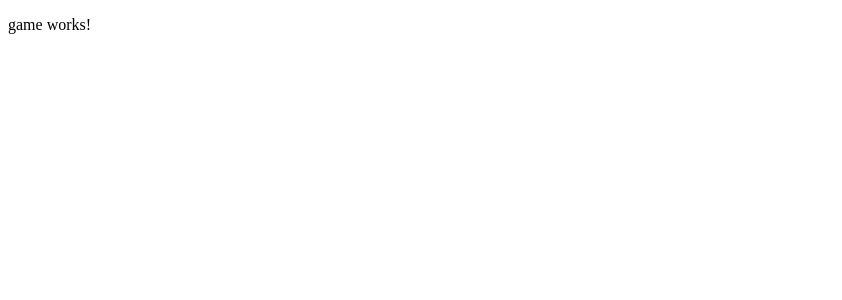
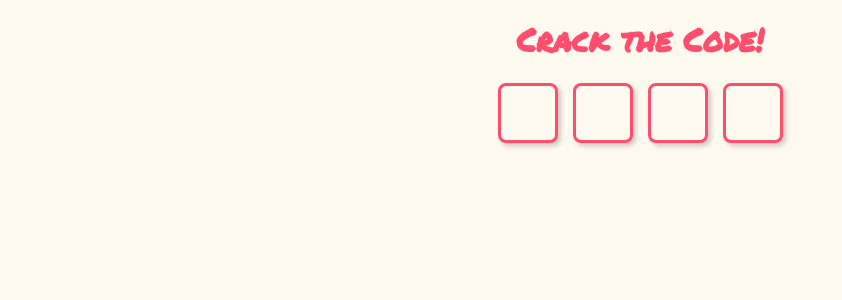
Before and after one commit to rickysoliman/crack-the-code, an Angular app: page / in a window 1280 px wide. Shown: the top 300 px of the page, without its empty margins (0-842 px from the left). Built offline with nearby package versions, Linux system fonts and the light colour scheme.

Commit message:
global styling and form control

```diff
--- a/src/app/components/game/game.component.html
+++ b/src/app/components/game/game.component.html
@@ -1 +1,9 @@
-<p>game works!</p>
+<div class="game-wrapper">
+  <h1>Crack the Code!</h1>
+  <form [formGroup]="codeForm" class="code-inputs">
+    <input type="text" maxlength="1" formControlName="digit1" />
+    <input type="text" maxlength="1" formControlName="digit2" />
+    <input type="text" maxlength="1" formControlName="digit3" />
+    <input type="text" maxlength="1" formControlName="digit4" />
+  </form>
+</div>
--- a/src/app/components/game/game.component.scss
+++ b/src/app/components/game/game.component.scss
@@ -0,0 +1,33 @@
+.game-wrapper {
+  display: flex;
+  justify-content: center;
+  align-items: center;
+  flex-direction: column;
+
+  .code-inputs {
+    display: flex;
+    justify-content: center;
+    gap: 15px;
+    margin-top: 20px;
+
+    input {
+      width: 60px;
+      height: 60px;
+      text-align: center;
+      font-size: 2rem;
+      font-family: "Permanent Marker", cursive;
+      border: 3px solid var(--primary-color);
+      border-radius: 8px;
+      background: var(--bg-light);
+      color: var(--text-dark);
+      box-shadow: 3px 3px 5px rgba(0, 0, 0, 0.2);
+      outline: none;
+      transition: 0.3s ease-in-out;
+
+      &:focus {
+        border-color: var(--accent-color);
+        transform: scale(1.1);
+      }
+    }
+  }
+}
--- a/src/app/components/game/game.component.ts
+++ b/src/app/components/game/game.component.ts
@@ -1,12 +1,18 @@
 import { Component } from '@angular/core';
+import { ReactiveFormsModule, FormControl, FormGroup } from '@angular/forms';
 
 @Component({
   selector: 'app-game',
   standalone: true,
-  imports: [],
+  imports: [ReactiveFormsModule],
   templateUrl: './game.component.html',
-  styleUrl: './game.component.scss'
+  styleUrl: './game.component.scss',
 })
 export class GameComponent {
-
+  codeForm = new FormGroup({
+    digit1: new FormControl(''),
+    digit2: new FormControl(''),
+    digit3: new FormControl(''),
+    digit4: new FormControl(''),
+  });
 }
--- a/src/styles.scss
+++ b/src/styles.scss
@@ -1 +1,80 @@
-/* You can add global styles to this file, and also import other style files */
+@import url("https://fonts.googleapis.com/css2?family=Permanent+Marker&family=Nunito:wght@300;600&display=swap");
+
+:root {
+  --primary-color: #ff4d6d;
+  --secondary-color: #ff8fa3;
+  --accent-color: #00aaff;
+  --text-dark: #333;
+  --text-light: #fff;
+  --bg-light: #fffaf0;
+  --bg-dark: #222;
+}
+
+* {
+  margin: 0;
+  padding: 0;
+  box-sizing: border-box;
+}
+
+body {
+  font-family: "Nunito", sans-serif;
+  background-color: var(--bg-light);
+  color: var(--text-dark);
+  text-align: center;
+  padding: 1rem;
+}
+
+h1,
+h2,
+h3 {
+  font-family: "Permanent Marker", cursive;
+  color: var(--primary-color);
+}
+
+code {
+  font-family: monospace;
+  background: var(--secondary-color);
+  padding: 0.2rem 0.4rem;
+  border-radius: 4px;
+}
+
+button {
+  background-color: var(--primary-color);
+  color: var(--text-light);
+  font-weight: bold;
+  border: none;
+  padding: 10px 20px;
+  border-radius: 8px;
+  cursor: pointer;
+  transition: all 0.3s ease;
+  box-shadow: 2px 2px 5px rgba(0, 0, 0, 0.2);
+
+  &:hover {
+    background-color: var(--accent-color);
+    transform: translateY(-2px);
+  }
+}
+
+.container {
+  max-width: 600px;
+  margin: auto;
+  background: var(--text-light);
+  padding: 20px;
+  border-radius: 12px;
+  box-shadow: 0px 4px 8px rgba(0, 0, 0, 0.2);
+}
+
+.heart {
+  color: var(--primary-color);
+  font-size: 2rem;
+}
+
+.correct {
+  color: var(--accent-color);
+  font-weight: bold;
+}
+
+.wrong {
+  color: var(--secondary-color);
+  text-decoration: line-through;
+}
```
